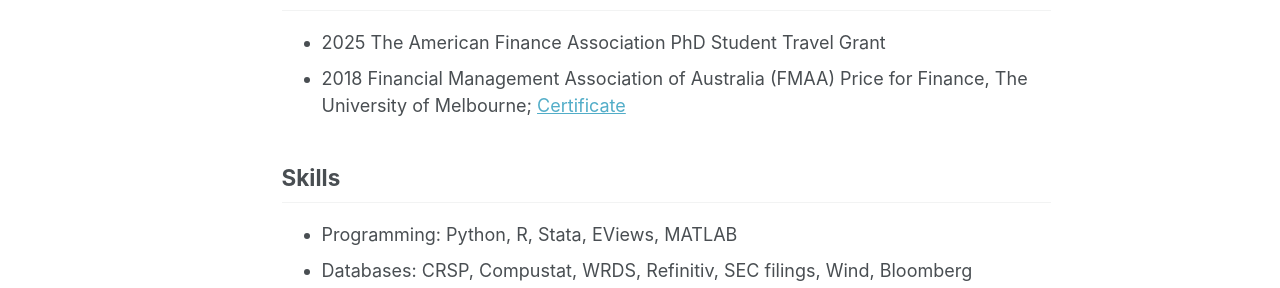
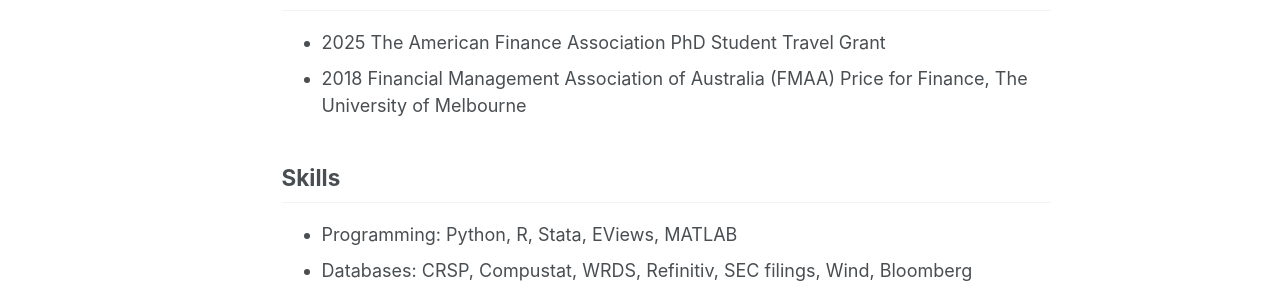
Before and after one commit to brant1868/brant1868.github.io, a Jekyll site: the page built from _pages/about.md, in a window 1280 px wide and 900 px high, scrolled down 3239 px. Shown: the part 443-731 px from the top of the window. Built offline with Jekyll 4.4.1, drawn with Linux system fonts in a browser that asks for light colours; a script bundle is joined from its source files by our own code; library files that are not in the unit come from our copies.

Commit message:
Update about.md

```diff
--- a/_pages/about.md
+++ b/_pages/about.md
@@ -96,7 +96,7 @@
 Prizes, Awards, and Grants
 ------
 - 2025 The American Finance Association PhD Student Travel Grant
-- 2018 Financial Management Association of Australia (FMAA) Price for Finance, The University of Melbourne; [Certificate](https://drive.google.com/file/d/1z1BPZCPwBGqEekptZaQ4gdd2XIGP_8oM/view?usp=sharing){:target="_blank" }
+- 2018 Financial Management Association of Australia (FMAA) Price for Finance, The University of Melbourne
 
 Skills
 ------
```
